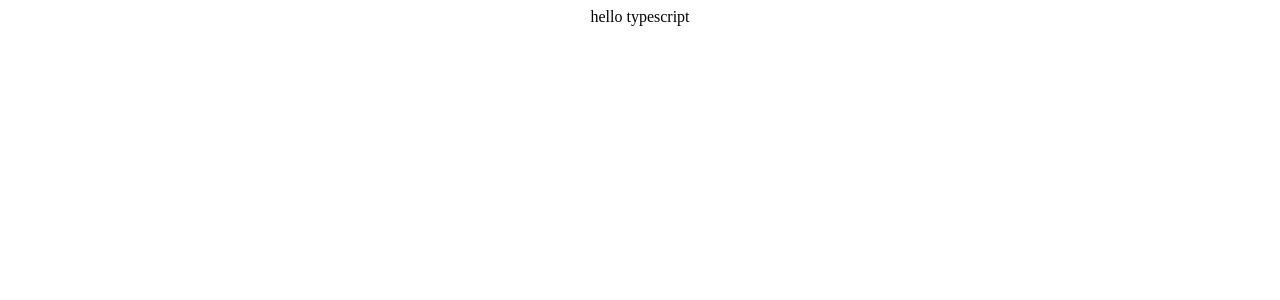
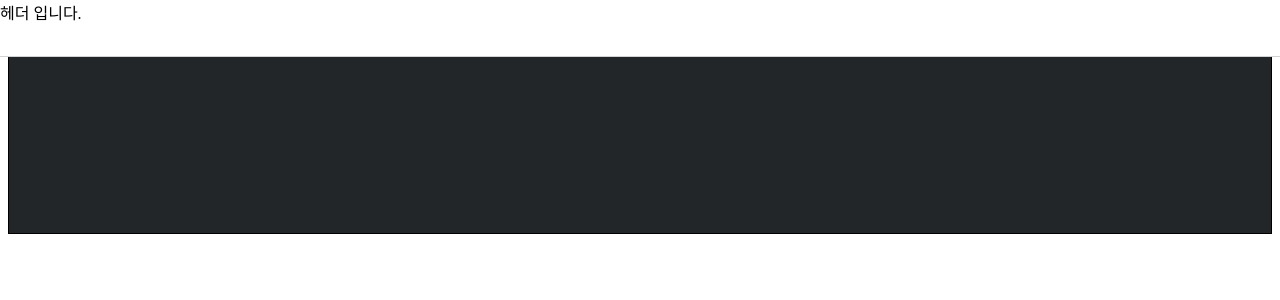
Before and after one commit to codestates-seb/seb45_main_001, a React (Create React App) app in the folder client/: page / in a window 1280 px wide. Shown: the top 300 px of the page. Built offline with nearby package versions, Linux system fonts and the light colour scheme.

Commit message:
elint typescript 관련

```diff
--- a/client/package.json
+++ b/client/package.json
@@ -70,6 +70,8 @@
     ]
   },
   "devDependencies": {
+    "@typescript-eslint/eslint-plugin": "^6.4.1",
+    "@typescript-eslint/parser": "^6.0.0",
     "eslint-config-prettier": "^9.0.0",
     "eslint-plugin-import": "^2.28.1",
     "eslint-plugin-jsx-a11y": "^6.7.1",
--- a/client/src/App.tsx
+++ b/client/src/App.tsx
@@ -1,7 +1,14 @@
-import './App.css';
+import Header from './components/Header';
+import Footer from './components/Footer';
 
 function App() {
-  return <div className="App"> hello typescript </div>;
+  return (
+    <>
+      <Header />
+      <div>메인입니다.</div>
+      <Footer />
+    </>
+  );
 }
 
 export default App;
--- a/client/src/components/Footer.tsx
+++ b/client/src/components/Footer.tsx
@@ -1 +1,10 @@
-export {};
+import { FooterStyle } from './styled';
+
+const Footer = () => {
+  return (
+    <>
+      <FooterStyle>푸터입니다.</FooterStyle>
+    </>
+  );
+};
+export default Footer;
--- a/client/src/components/Header.tsx
+++ b/client/src/components/Header.tsx
@@ -1 +1,10 @@
-export {};
+import { HeaderStyle } from './styled';
+
+const Header = () => {
+  return (
+    <>
+      <HeaderStyle>헤더 입니다.</HeaderStyle>
+    </>
+  );
+};
+export default Header;
--- /dev/null
+++ b/client/src/components/styled.tsx
@@ -0,0 +1,21 @@
+import { styled } from 'styled-components';
+
+export const FooterStyle = styled.footer`
+  display: block;
+  height: 200px;
+  background-color: #232629;
+  position: relative;
+  border: 1px solid black;
+`;
+
+export const HeaderStyle = styled.header`
+  position: fixed !important;
+  left: 0 !important;
+  top: 0 !important;
+  min-width: auto;
+  width: 100%;
+  height: 56px;
+  background-color: white;
+  z-index: 5050;
+  border-bottom: 1px solid lightgray;
+`;
```
Also changed, not shown: client/.eslintrc.json, client/.prettierrc.json, 1 other file (tests, documents, lock files or other folders).
